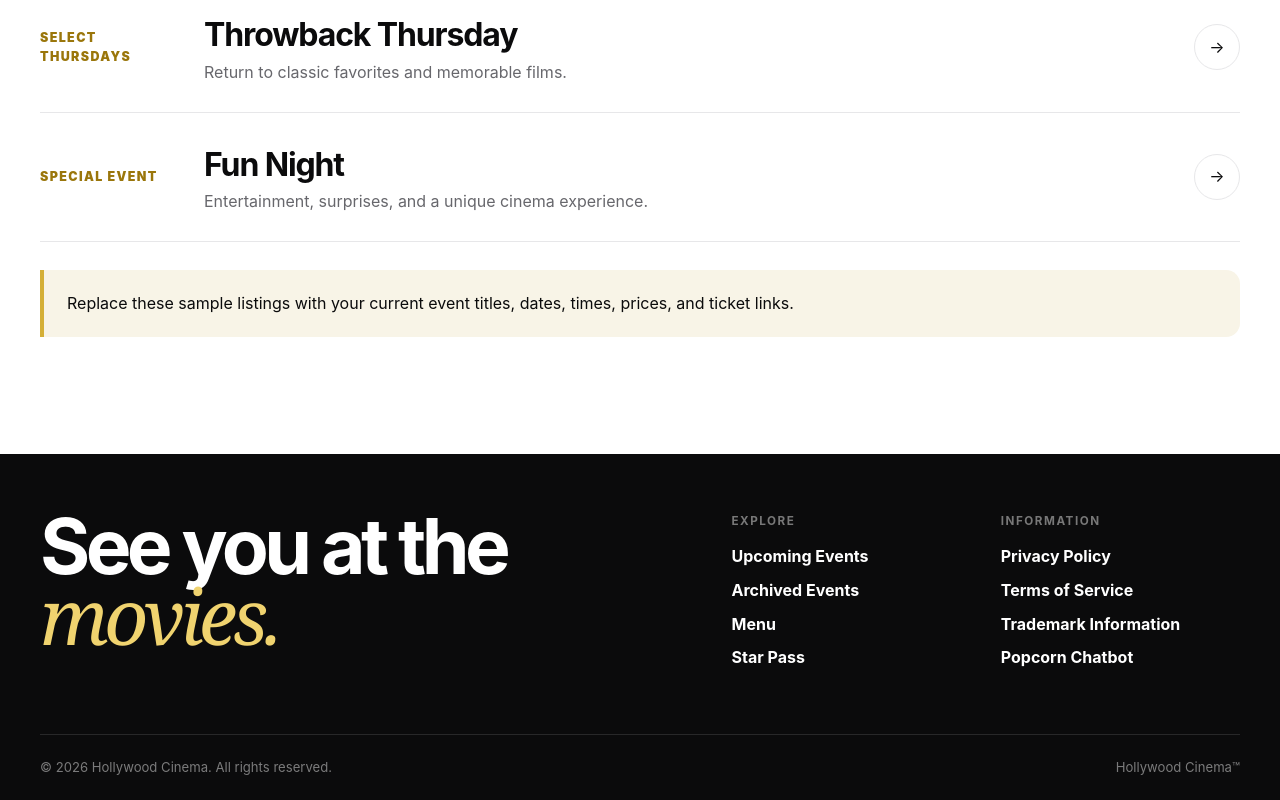
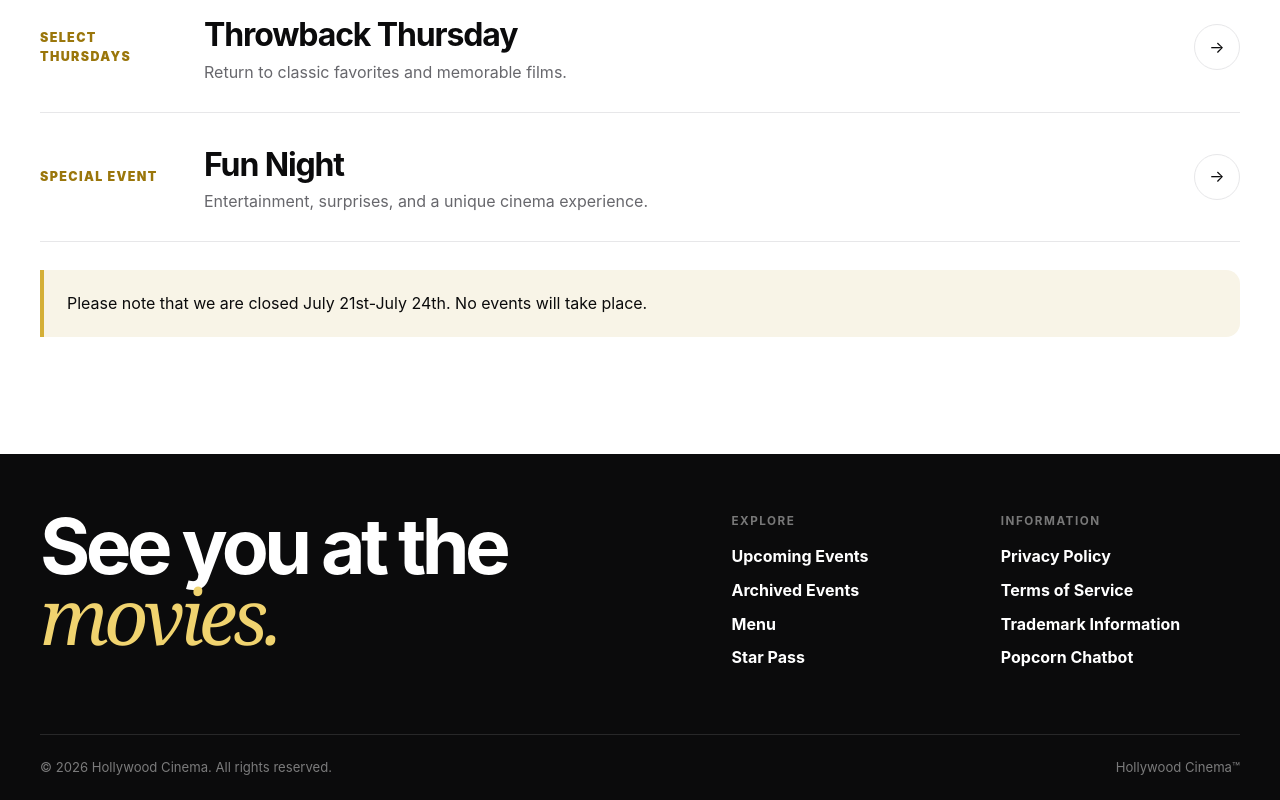
Before and after one commit to dmatalone/websitehc, a plain HTML site: page events.html in a window 1280 px wide. Shown: the part 857-1657 px from the top of the page. Drawn offline with Linux system fonts and the light colour scheme.

Commit message:
Update events.html

```diff
--- a/events.html
+++ b/events.html
@@ -52,7 +52,7 @@
 <a class="list-row" href="throwback-thursday.html"><div class="date">Select Thursdays</div><div><h3>Throwback Thursday</h3><p>Return to classic favorites and memorable films.</p></div><span class="arrow">→</span></a>
 <a class="list-row" href="fun-night.html"><div class="date">Special event</div><div><h3>Fun Night</h3><p>Entertainment, surprises, and a unique cinema experience.</p></div><span class="arrow">→</span></a>
 </div>
-<div class="notice" style="margin-top:28px">Replace these sample listings with your current event titles, dates, times, prices, and ticket links.</div>
+<div class="notice" style="margin-top:28px">Please note that we are closed July 21st-July 24th. No events will take place.</div>
 </div></section>
 </main>
 <footer class="footer">
```
